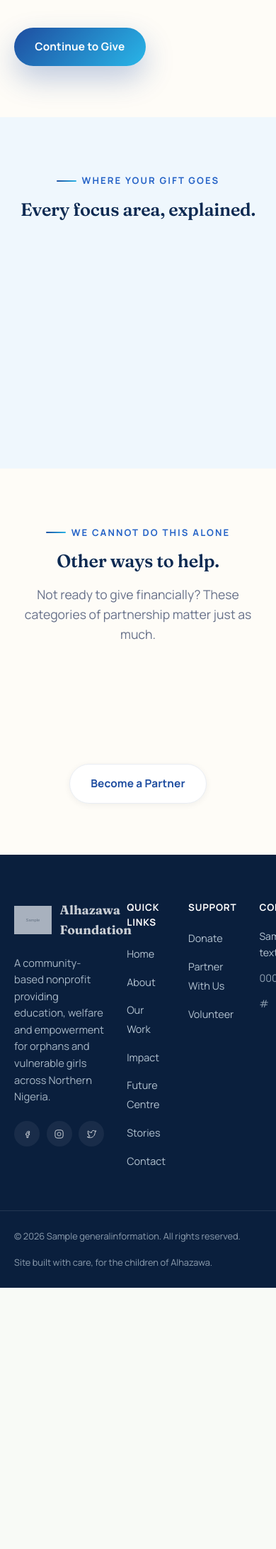
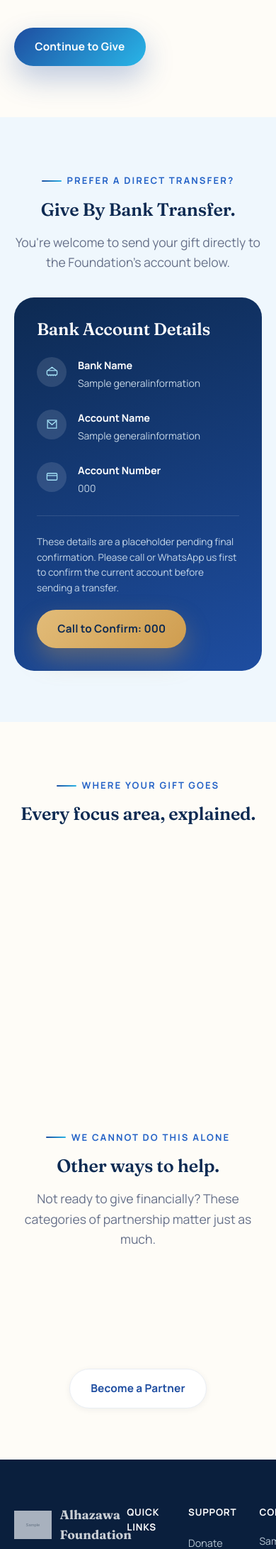
Before and after one commit to sudaneee/alhazawa, a Django app: page /donate/ in a window 390 px wide. Shown: the part 1620-3802 px from the top of the page at 71% size. Before the commit the page ends 3434 px from the top, so only its background shows below. Run offline with Django 4.2, Linux system fonts and the light colour scheme; tables that the repository leaves empty hold one stand-in row (values such as "Sample post"); grey boxes marked "Sample" are stand-in pictures.

Commit message:
Move Founder message to top of homepage and About page; add bank transfer details to Donate page
- Homepage: Founder section now appears immediately after the hero
  (was previously much further down, after the roadmap).
- About page: Founder section now leads, right after the page hero,
  before Organizational Background.
- Donate page: new admin-editable bank transfer panel (bank name,
  account name, account number) with placeholder XXXX values pending
  real details, plus a call-to-confirm link to the Foundation phone
  number.

```diff
--- a/src/admin.py
+++ b/src/admin.py
@@ -65,6 +65,7 @@
     fieldsets = (
         ("Identity", {"fields": ("org_name", "founder_name", "logo", "logo2")}),
         ("Contact", {"fields": ("address", "email", "tel", "whatsapp", "website")}),
+        ("Bank Transfer (Donate page)", {"fields": ("bank_name", "bank_account_name", "bank_account_number")}),
         ("Social Links", {"fields": ("facebook_url", "instagram_url", "twitter_url")}),
         ("Strategic Statements", {"fields": ("vision", "mission", "future_centre_intro", "future_centre_concept_image")}),
         ("Homepage Hero", {"fields": ("hero_image_main", "hero_image_float", "hero_badge_number", "hero_badge_label")}),
--- a/src/management/commands/seed_content.py
+++ b/src/management/commands/seed_content.py
@@ -116,6 +116,9 @@
         g.donateHead = g.donateHead or "Your Support Can Become Someone's Future"
         g.teamHead = g.teamHead or "Governance"
         g.contactHead = g.contactHead or "Let's Talk About What's Possible"
+        g.bank_name = g.bank_name or "Bank Name (to be confirmed)"
+        g.bank_account_name = g.bank_account_name or "Alhazawa Orphans & Girl Child Foundation"
+        g.bank_account_number = g.bank_account_number or "XXXX XXXX XXXX"
         g.save()
         self.stdout.write("GeneralInformation seeded.")
 
--- a/src/models.py
+++ b/src/models.py
@@ -29,6 +29,12 @@
     tel = models.CharField(max_length=50, null=True, blank=True)
     whatsapp = models.CharField(max_length=50, null=True, blank=True)
     website = models.CharField(max_length=200, null=True, blank=True)
+
+    # Bank transfer details for the Donate page — placeholder until the
+    # Foundation confirms real account details.
+    bank_name = models.CharField(max_length=200, null=True, blank=True)
+    bank_account_name = models.CharField(max_length=200, null=True, blank=True)
+    bank_account_number = models.CharField(max_length=100, null=True, blank=True)
 
     # Social links — leave blank to hide the icon on the front end
     facebook_url = models.URLField(null=True, blank=True)
--- a/src/templates/src/donate.html
+++ b/src/templates/src/donate.html
@@ -55,7 +55,34 @@
   </div>
 </section>
 
-<section class="section section--alt" aria-labelledby="areas-h">
+<section class="section section--alt" aria-labelledby="bank-h">
+  <div class="container" style="max-width:920px;">
+    <div class="section-head center">
+      <span class="eyebrow">Prefer A Direct Transfer?</span>
+      <h2 id="bank-h">Give By Bank Transfer.</h2>
+      <p>You're welcome to send your gift directly to the Foundation's account below.</p>
+    </div>
+    <div class="contact-info-card" style="max-width:560px;margin-inline:auto;">
+      <h3>Bank Account Details</h3>
+      <div class="contact-line">
+        <div class="c-icon"><svg viewBox="0 0 24 24" fill="none" stroke-width="1.6"><rect x="3" y="10" width="18" height="8" rx="1.5"/><path d="M4 10 12 4l8 6M6 18v2M18 18v2M10 18v2M14 18v2"/></svg></div>
+        <div><strong>Bank Name</strong><span>{{ g_info.bank_name }}</span></div>
+      </div>
+      <div class="contact-line">
+        <div class="c-icon"><svg viewBox="0 0 24 24" fill="none" stroke-width="1.6"><path d="M4 5h16v14H4z"/><path d="m4 6 8 7 8-7"/></svg></div>
+        <div><strong>Account Name</strong><span>{{ g_info.bank_account_name }}</span></div>
+      </div>
+      <div class="contact-line">
+        <div class="c-icon"><svg viewBox="0 0 24 24" fill="none" stroke-width="1.6"><rect x="3" y="6" width="18" height="12" rx="2"/><path d="M3 10h18"/></svg></div>
+        <div><strong>Account Number</strong><span>{{ g_info.bank_account_number }}</span></div>
+      </div>
+      <p style="margin-top:1.6rem;padding-top:1.6rem;border-top:1px solid rgba(255,255,255,.14);font-size:.85rem;color:var(--sky-100);opacity:.85;">These details are a placeholder pending final confirmation. Please call or WhatsApp us first to confirm the current account before sending a transfer.</p>
+      <a href="tel:{{ g_info.tel }}" class="btn btn-gold" style="margin-top:1.2rem;">Call to Confirm: {{ g_info.tel }}</a>
+    </div>
+  </div>
+</section>
+
+<section class="section" aria-labelledby="areas-h">
   <div class="container">
     <div class="section-head center">
       <span class="eyebrow">Where Your Gift Goes</span>
```
Also changed, not shown: src/templates/src/about.html (+18 -18 lines), src/templates/src/index.html (+19 -19 lines), src/migrations/0014_generalinformation_bank_account_name_and_more.py (added).
